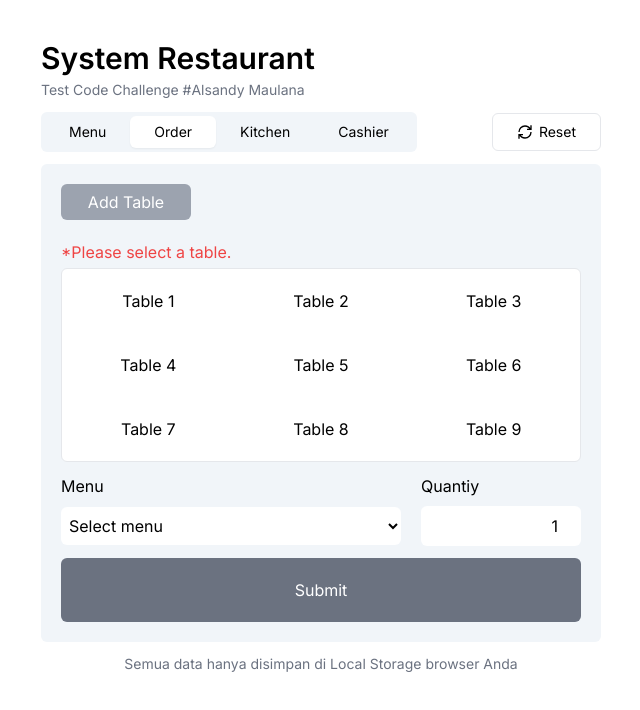
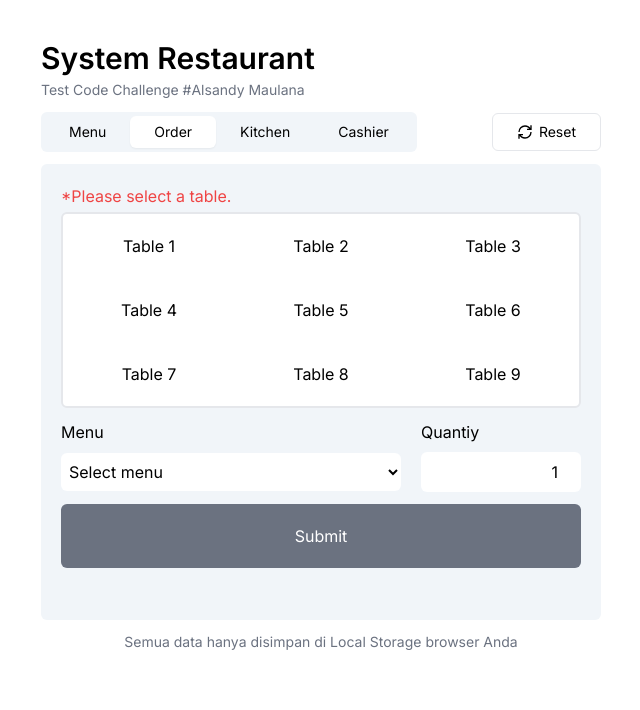
Before and after one commit to marsmallowz/restaurant-system-app, a Next.js app: page /order in a window 1280 px wide. Shown: the top 710 px of the page, without its empty margins (319-959 px from the left). Built offline with nearby package versions, Linux system fonts and the light colour scheme.

Commit message:
update order to add pop up

```diff
--- a/src/app/order/page.tsx
+++ b/src/app/order/page.tsx
@@ -3,6 +3,7 @@
 import BoxTable from "@/components/BoxTable";
 import React, { useEffect, useState } from "react";
 import { generateCustomId } from "../utils/customIdGenerator";
+import PopUpOrder from "@/components/PopUpOrder";
 
 interface MenuItem {
   id: string;
@@ -19,6 +20,8 @@ interface OrderItem {
 export default function Order() {
   const [menus, setMenus] = useState<MenuItem[]>([]);
   const [orders, setOrder] = useState<OrderItem[]>([]);
+
+  const [showPopUp, setShowPopUp] = useState<boolean>(false);
 
   const [selectedTable, setSelectedTable] = useState<number>(0);
   const [selectedMenu, setSelectedMenu] = useState<MenuItem>();
@@ -101,18 +104,19 @@ export default function Order() {
       else {
         const generateId = generateCustomId();
         const newOrders = [
+          ...orders,
           {
             id: generateId,
             tableId: selectedTable,
             menus: [{ menu: selectedMenu!, quantity }],
             isCompleted: false,
           },
-          ...orders,
         ];
         const jsonData = JSON.stringify(newOrders);
         localStorage.setItem("orders", jsonData);
         setOrder(newOrders);
       }
+      setShowPopUp(true);
     }
   };
 
@@ -148,13 +152,15 @@ export default function Order() {
 
   return (
     <div className="flex flex-col gap-1">
-      <button className="w-3/12 mb-4 text-white py-1.5 px-4 bg-gray-400 hover:bg-gray-500 rounded-md">
+      {/* <button className="w-3/12 mb-4 text-white py-1.5 px-4 bg-gray-400 hover:bg-gray-500 rounded-md">
         Add Table
-      </button>
-      {selectedTable ? null : (
+      </button> */}
+      {selectedTable ? (
+        <div className="text-gray-500">*Please select a table.</div>
+      ) : (
         <div className="text-red-500">*Please select a table.</div>
       )}
-      <div className="grid grid-cols-3 rounded-md bg-white border overflow-hidden ">
+      <div className="grid grid-cols-3 rounded-md bg-white border-2 overflow-hidden ">
         {listTable.map((box) => (
           <BoxTable
             key={box.id}
@@ -212,6 +218,11 @@ export default function Order() {
           Submit
         </button>
       </form>
+      <PopUpOrder
+        visible={showPopUp}
+        setVisible={setShowPopUp}
+        message="Menu successfully added to order."
+      />
     </div>
   );
 }
```
